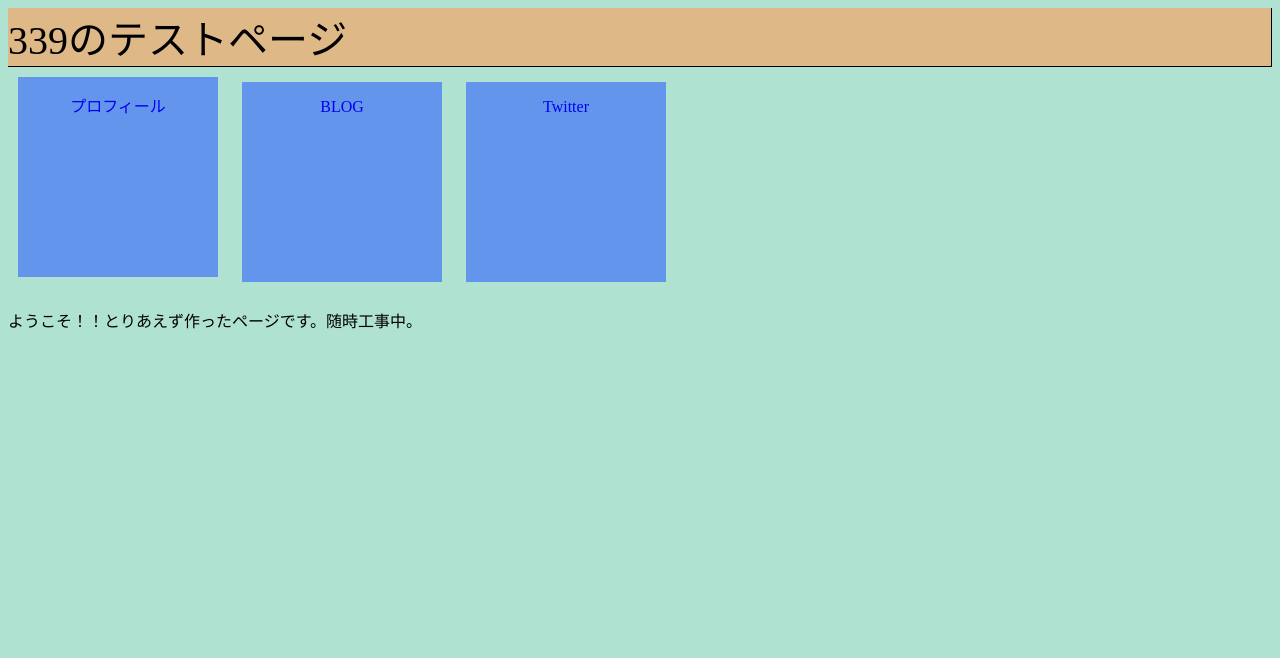
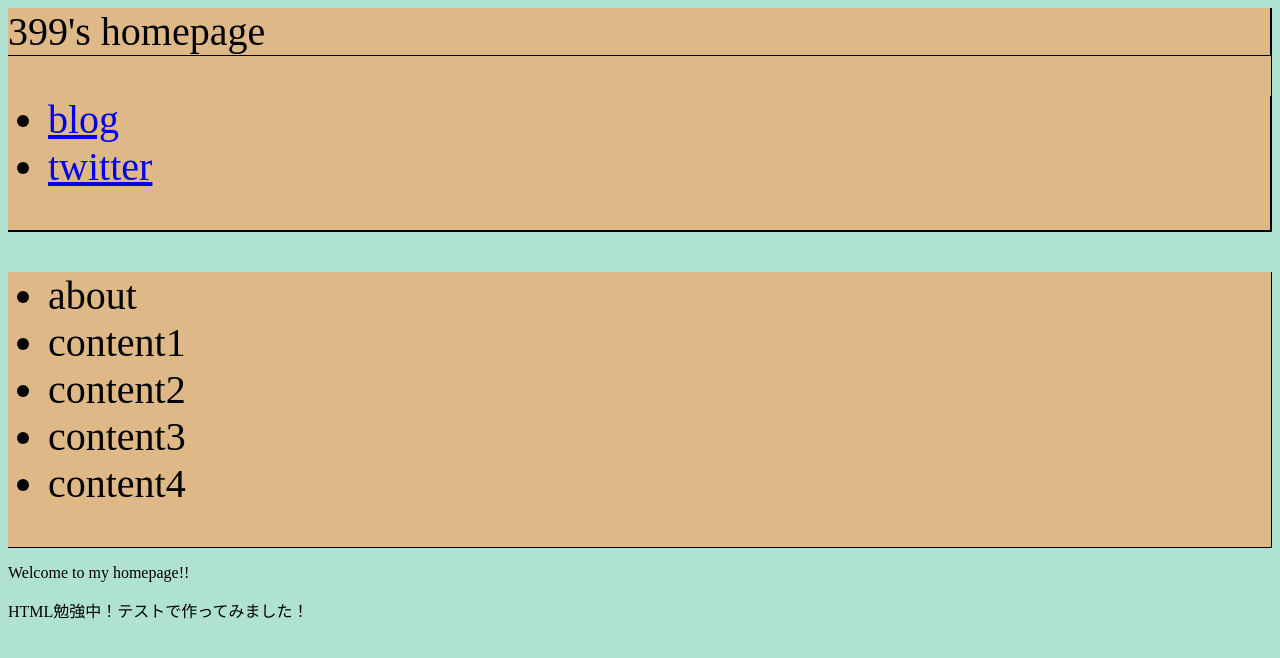
Before and after one commit to 339createsomething/trialhtml, a plain HTML site: page index.html in a window 1280 px wide. Drawn offline with Linux system fonts and the light colour scheme.

Commit message:
Update index.html

```diff
--- a/index.html
+++ b/index.html
@@ -6,19 +6,35 @@
     <link rel="stylesheet" href="style.css">
 </head>
 <body>
+    <div class="bg">
+        <div class="box">
             <header>
-        <div>339のテストページ</div>
+                <div>
+                    <div class="title">399's homepage</div>
+                    <div class="sns">
+                        <ul>
+                            <li><a href="http://rgc-axs6ks-cb.hateblo.jp/">blog</a></li>
+                            <li><a href="https://twitter.com/S7NuyZXhwSlp7De">twitter</a></li>
+                        </ul>
+                    </div>
+                </div>
+                <div class="menu">
+                    <ul>
+                        <li>about</li>
+                        <li>content1</li>
+                        <li>content2</li>
+                        <li>content3</li>
+                        <li>content4</li>
+                    </ul>
+                </div>
             </header>
             <main>
-        <a href="#"><div><p>プロフィール</p></div></a>
-        <a href="http://rgc-axs6ks-cb.hateblo.jp/"><div><p>BLOG</p></div></a>
-        <a href="https://twitter.com/S7NuyZXhwSlp7De"><div><p>Twitter</p></div></a>
-
-        <p>ようこそ！！とりあえず作ったページです。随時工事中。</p>
-
+                <p>Welcome to my homepage!!</p>
             </main>
             <footer>
-
+                HTML勉強中！テストで作ってみました！
             </footer>
+        </div>
+    </div>
 </body>
 </html>
```
Lines whose indentation alone changed are shown as unchanged.
